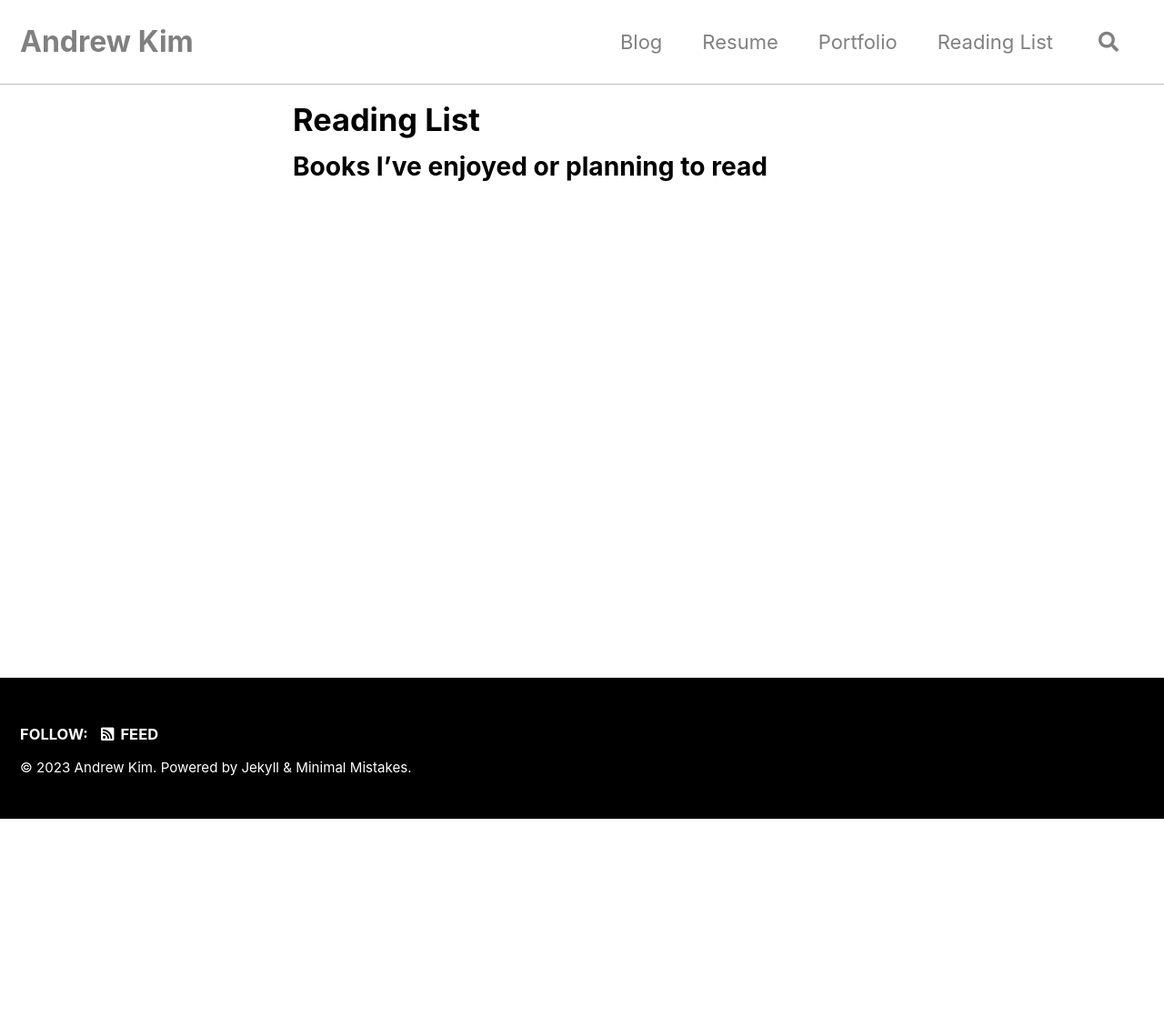
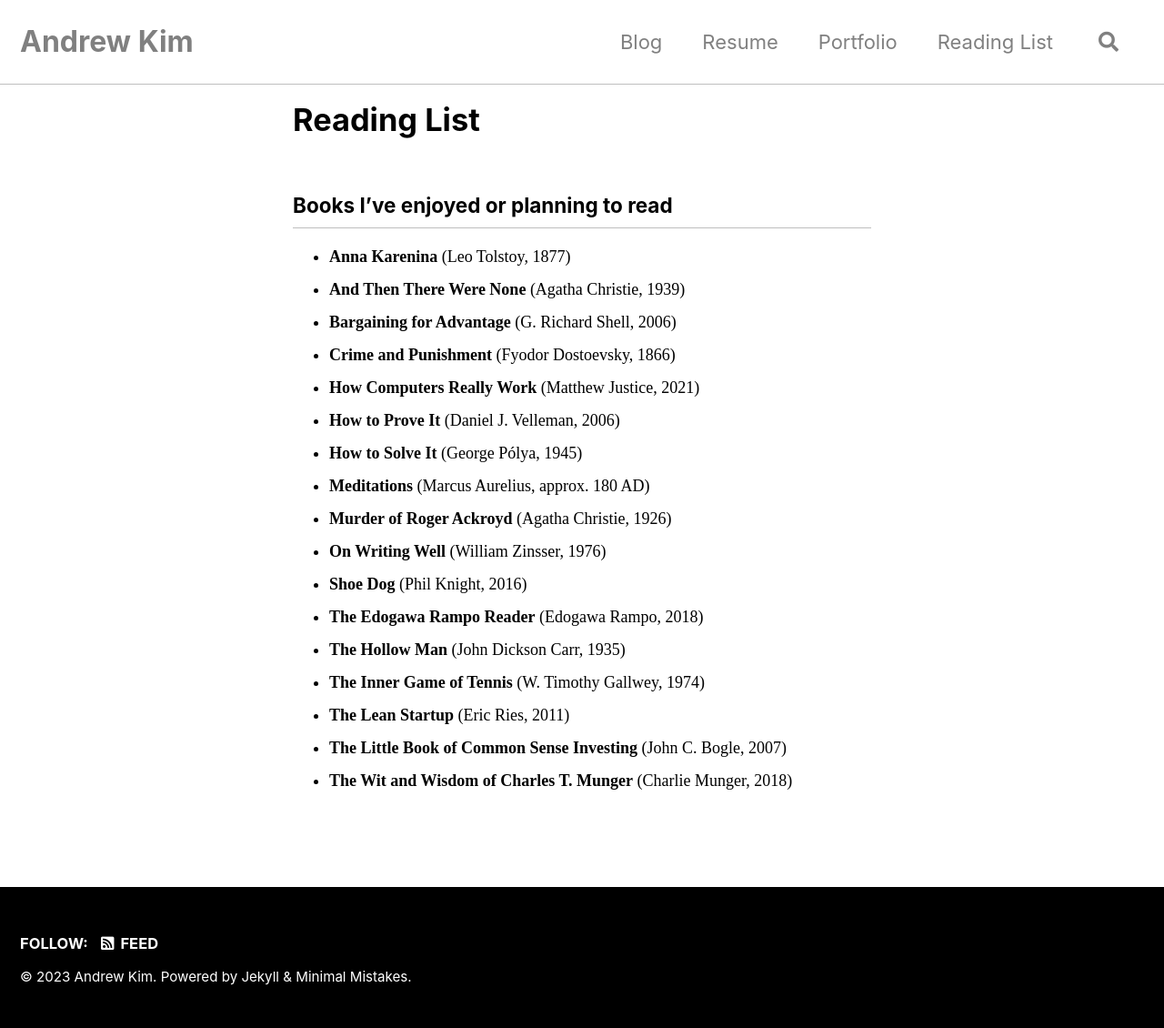
Before and after one commit to andrewwkimm/andrewwkimm.github.io, a Jekyll site: the page built from reading_list/index.md, in a window 1280 px wide. Shown: the whole page at 91% size. Built offline with Jekyll 4.4.1, drawn with Linux system fonts in a browser that asks for light colours; cached includes are drawn as plain includes; before the commit the page ends 900 px from its top, so only the background shows below that.

Commit message:
Update reading list

```diff
--- a/reading_list/index.md
+++ b/reading_list/index.md
@@ -5,4 +5,22 @@ tags:
 comments: false
 ---
 
-# Books I've enjoyed or planning to read
+## Books I've enjoyed or planning to read
+
+- **Anna Karenina** (Leo Tolstoy, 1877)
+- **And Then There Were None** (Agatha Christie, 1939)
+- **Bargaining for Advantage** (G. Richard Shell, 2006)
+- **Crime and Punishment** (Fyodor Dostoevsky, 1866)
+- **How Computers Really Work** (Matthew Justice, 2021)
+- **How to Prove It** (Daniel J. Velleman, 2006)
+- **How to Solve It** (George Pólya, 1945)
+- **Meditations** (Marcus Aurelius, approx. 180 AD)
+- **Murder of Roger Ackroyd** (Agatha Christie, 1926)
+- **On Writing Well** (William Zinsser, 1976)
+- **Shoe Dog** (Phil Knight, 2016)
+- **The Edogawa Rampo Reader** (Edogawa Rampo, 2018)
+- **The Hollow Man** (John Dickson Carr, 1935)
+- **The Inner Game of Tennis** (W. Timothy Gallwey, 1974)
+- **The Lean Startup** (Eric Ries, 2011)
+- **The Little Book of Common Sense Investing** (John C. Bogle, 2007)
+- **The Wit and Wisdom of Charles T. Munger** (Charlie Munger, 2018)
```
